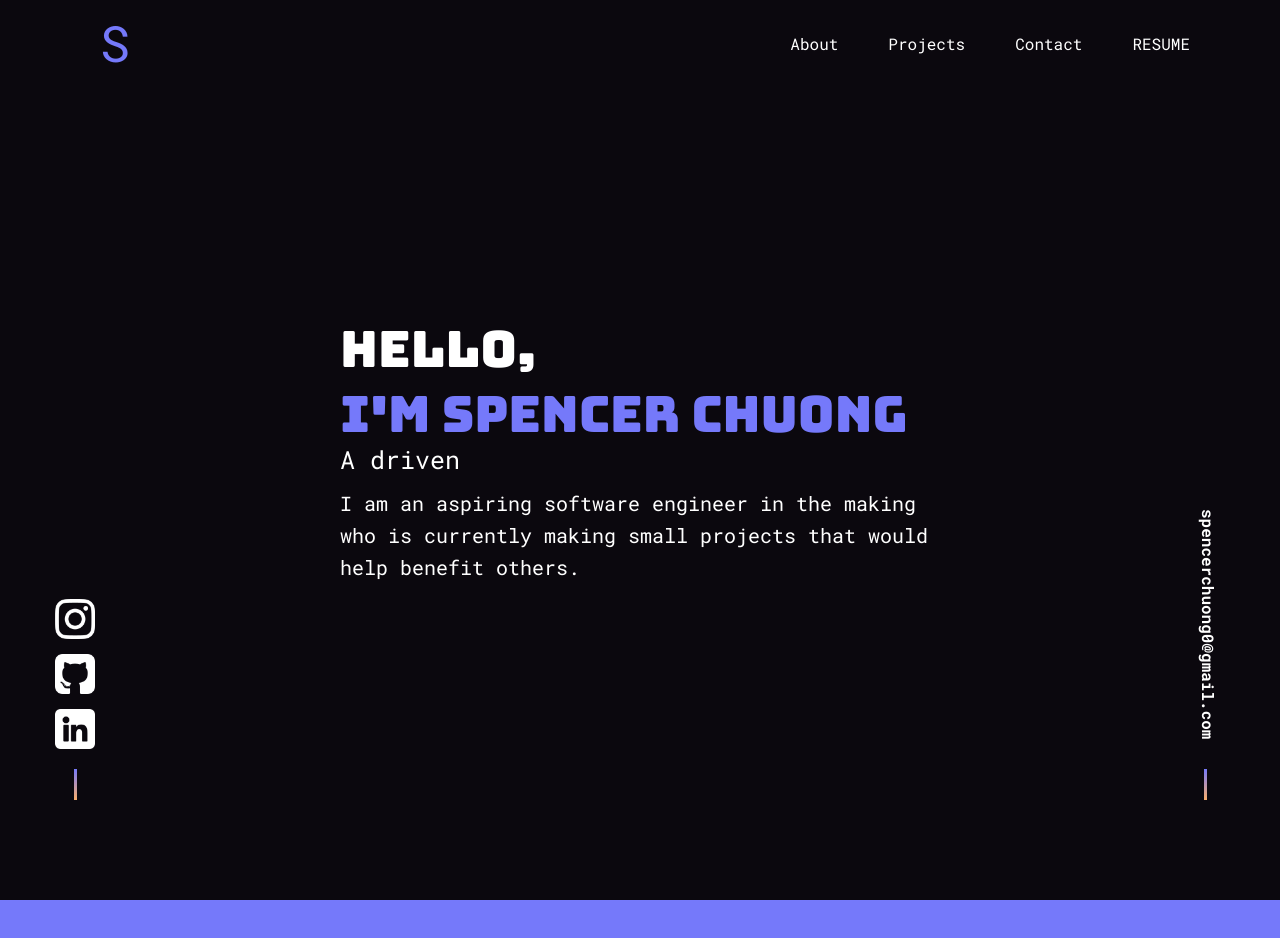
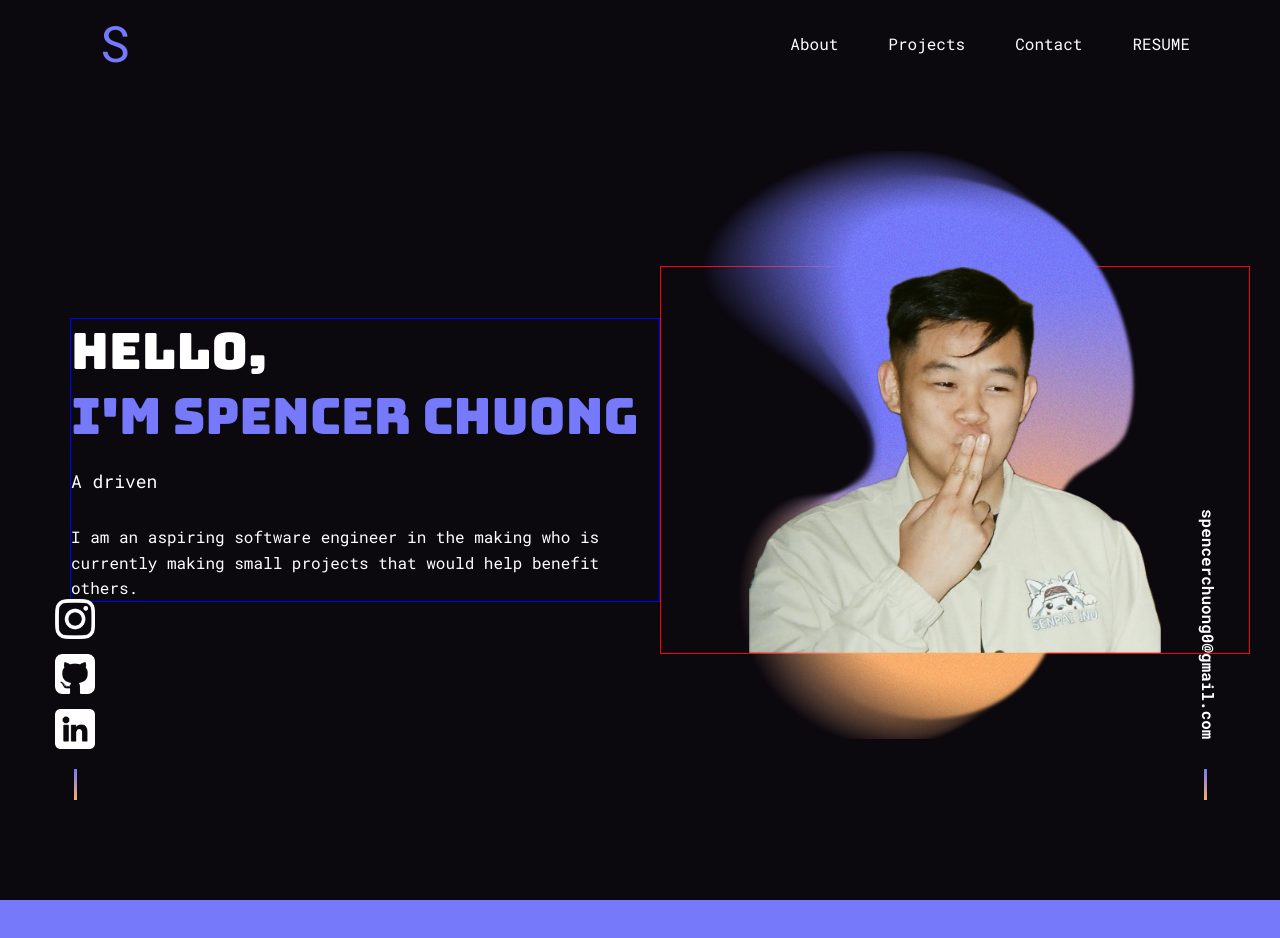
Before and after one commit to skchuong100/my-portfolio, a React (Create React App) app: page / in a window 1280 px wide. Shown: the top 938 px of the page. Built offline with nearby package versions, Linux system fonts and the light colour scheme; a web font is replaced by a local one.

Commit message:
Image added (need to replace gradient)

```diff
--- a/src/App.js
+++ b/src/App.js
@@ -11,9 +11,6 @@ function App() {
             <Sidebars />
             <section id="section-one" className="section-one">
                 <div className="intro-text">
-                    <span className="hello-text">Hello,</span>
-                    <span className="name-text">I'm Spencer Chuong</span>
-                    {/* Use FirstSection component here */}
                     <FirstSection />
                 </div>
             </section>
--- a/src/components/FirstSection.css
+++ b/src/components/FirstSection.css
@@ -23,21 +23,39 @@
     color: #7579FA;
 }
 
-.intro-container {
-    display: flex;
-    flex-direction: column; /* Stack items vertically */
-    align-items: flex-start; /* Align items to the left */
-    margin-top: 0px; /* Optional: Add spacing above the container */
+/* "A driven..." text */
+.intro-subtext {
+    font-family: "Roboto Mono", monospace;
+    font-size: 18px;
+    color: white;
+    margin-bottom: 10px;
+    text-align: left; /* Ensure text is left-aligned */
+    width: 100%; /* Ensure that this block takes full width within text-container */
 }
 
 
-/* "A driven..." text */
-.intro-subtext {
-    font-family: "Roboto Mono", monospace;
-    font-size: 25px;
-    color: white;
-    margin-top: -20px; /* Optional: Add spacing above the container */
+/* Parent container to hold text and images side by side */
+.intro-container {
+    display: flex;
+    flex-direction: row; /* Align items in a row */
+    align-items: center; /* Vertically align the items to the center */
+    justify-content: space-between; /* Space between the text and image */
+    width: 100%; /* Take up full width */
+    margin-top: 20px;
+    position: relative; /* Enable positioning for child elements */
+    padding: 20px; /* Add some padding to avoid touching edges */
+}
 
+
+/* Text container styling */
+.text-container {
+    flex: 1; /* Allows the text container to take as much space as needed */
+    max-width: 50%; /* Optional: limit the width of the text to 50% */
+    display: flex;
+    flex-direction: column; /* Stack the text elements vertically */
+    align-items: flex-start; /* Align text to the left */
+    text-align: left; /* Explicitly make sure text is left-aligned */
+    border: 1px solid blue;
 }
 
 /* Rotating text styles */
@@ -65,13 +83,39 @@
 /* Paragraph styling */
 .intro-paragraph {
     font-family: "Roboto Mono", monospace;
-    font-size: 20px;
+    font-size: 16px;
     color: white;
-    line-height: 1.6; /* Increase readability */
-    max-width: 600px; /* Optional: Limit the width for better text flow */
-    margin: 0; /* Reset any default margin */
-    text-align: left; /* Align text to the left */
-    margin-top: -5px; /* Optional: Add spacing above the container */
+    line-height: 1.6;
+    max-width: 600px;
+    margin: 0;
+    text-align: left;
+}
 
 
+/* Image container styling */
+.image-container {
+    position: relative; /* Allows overlapping images */
+    flex: 1; /* Allows the image container to take as much space as needed */
+    max-width: 50%; /* Optional: limit the width of the image container to 50% */
+    display: flex;
+    justify-content: center; /* Center image inside the container */
+    align-items: center;
+    gap: 20px;
+    border: 1px solid red;
 }
+
+/* Color gradient image */
+.color-gradient {
+    position: absolute;
+    top:-30%;
+    left: 0;
+    width: 100%; /* Make it cover the entire container */
+    z-index: 1; /* Lower z-index to stay behind */
+}
+
+/* Spencer image */
+.spencer-image {
+    position: relative;
+    width: 70%; /* Ensure it stays within the container */
+    z-index: 2; /* Higher z-index to be in front */
+}
--- a/src/components/FirstSection.js
+++ b/src/components/FirstSection.js
@@ -1,6 +1,7 @@
 import React, { useState, useEffect } from 'react';
 import './FirstSection.css';
-
+import colorGradient from '../assets/color_gradient.png';
+import spencerImage from '../assets/spencer_image.png';
 const FirstSection = () => {
     const phrases = [
         "computer science graduate",
@@ -26,6 +27,12 @@ const FirstSection = () => {
 
     return (
         <div className="intro-container">
+            {/* Text Container */}
+            <div className="text-container">
+                <div className="intro-text">
+                    <span className="hello-text">Hello,</span>
+                    <span className="name-text">I'm Spencer Chuong</span>
+                </div>
                 <div className="intro-subtext">
                     A driven <span className={`rotating-text ${isFading ? "fade-out" : "fade-in"}`}>
                         {phrases[currentPhraseIndex]}
@@ -35,6 +42,14 @@ const FirstSection = () => {
                     I am an aspiring software engineer in the making who is currently making small projects that would help benefit others.
                 </p>
             </div>
+
+            {/* Image Container */}
+            <div className="image-container">
+                <img src={colorGradient} alt="Color Gradient" className="color-gradient" />
+                <img src={spencerImage} alt="Spencer Chuong" className="spencer-image" />
+            </div>
+        </div>
+
     );
 };
 
```
Also changed, not shown: src/assets/color_gradient.png (added), src/assets/spencer_image.png (added). Lines whose indentation alone changed are shown as unchanged.
